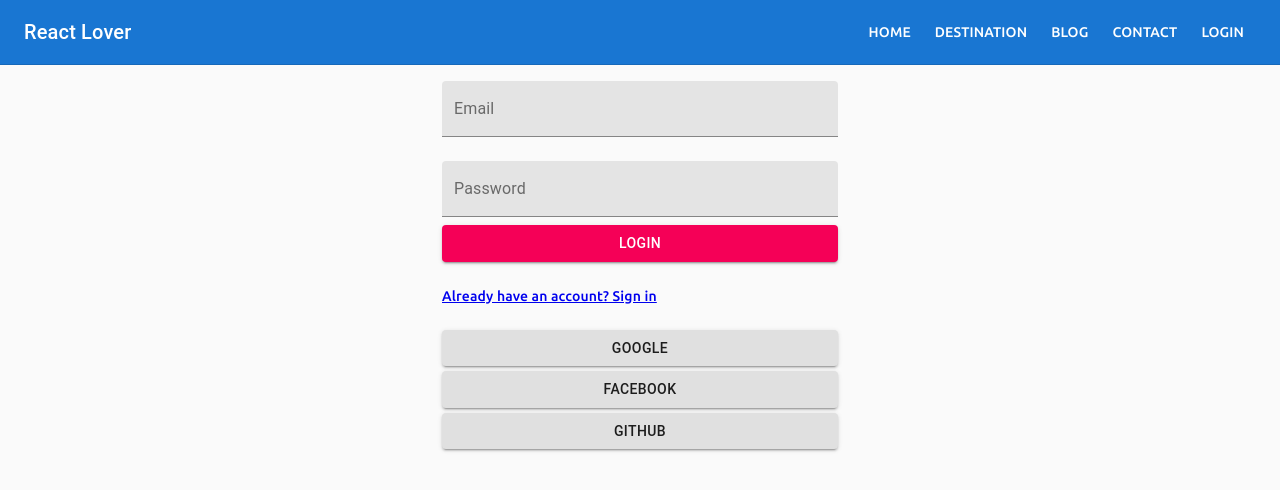
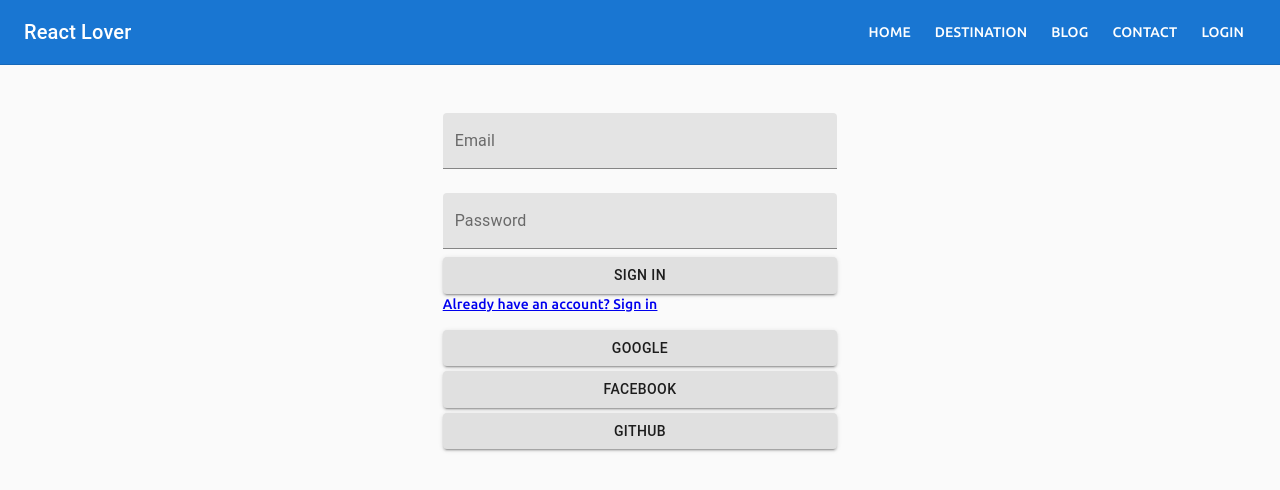
Before and after one commit to arswe-pro/Train-E-Ticket, a React (Create React App) app: page /Login in a window 1280 px wide. Shown: the top 490 px of the page. Built offline with nearby package versions, Linux system fonts and the light colour scheme.

Commit message:
email validation done

```diff
--- a/package.json
+++ b/package.json
@@ -3,6 +3,7 @@
   "version": "0.1.0",
   "private": true,
   "dependencies": {
+    "@hookform/resolvers": "^1.3.5",
     "@material-ui/core": "^4.11.3",
     "@material-ui/icons": "^4.11.2",
     "@testing-library/jest-dom": "^5.11.4",
@@ -11,9 +12,11 @@
     "axios": "^0.21.1",
     "react": "^17.0.1",
     "react-dom": "^17.0.1",
+    "react-hook-form": "^6.15.4",
     "react-router-dom": "^5.2.0",
     "react-scripts": "4.0.3",
-    "web-vitals": "^1.0.1"
+    "web-vitals": "^1.0.1",
+    "yup": "^0.32.9"
   },
   "scripts": {
     "start": "react-scripts start",
--- a/src/Components/Contact/Contact.jsx
+++ b/src/Components/Contact/Contact.jsx
@@ -6,13 +6,13 @@ const Contact = () => {
     return (
         <div>
             <Header />
-            <Container maxWidth="xs">
-                <Grid container spacing={3}>
-                    <Grid item xs={12} sm={12} md={12} lg={12}>
-                        <form noValidate autoComplete="off">
+            <Container>
+                <Grid container spacing={3} direction="row" justify="center" alignItems="center">
+                    <Grid item xs={12} sm={6} md={6} lg={4}>
+                        <form style={{marginTop:'2rem'}}>
                             <TextField type="name" fullWidth margin="normal" id="name" label="Name" variant="filled" />
                             <TextField type="email" fullWidth margin="normal" id="email" label="Email" variant="filled" />
-                            <TextareaAutosize aria-label="minimum height" rowsMin={10} variant="contained" placeholder="Comments" style={{ width: '100%' }} />
+                            <TextareaAutosize rowsMin={15} variant="contained" placeholder="Comments" style={{ width: '100%', backgroundColor: '#ddd' }} />
                             <Button type="button" fullWidth variant="contained" color="secondary">Send</Button>
                         </form>
                     </Grid>
--- a/src/Components/Form/Login.jsx
+++ b/src/Components/Form/Login.jsx
@@ -3,26 +3,44 @@ import React from 'react';
 import { Link } from 'react-router-dom';
 import Header from '../Header/Header';
 
+import { yupResolver } from '@hookform/resolvers/yup';
+import * as yup from "yup";
+import { useForm } from 'react-hook-form';
+
+const schema = yup.object().shape({
+    email: yup.string().required().email(),
+    password: yup.string().required().min(6)
+});
+
 const Login = () => {
+    const { register, handleSubmit, errors } = useForm({
+        mode: "onTouched",
+        resolver: yupResolver(schema)
+    })
+    const onSubmit = data => console.log(data);
+    console.log(errors);
     return (
         <>
             <Header />
-            <Container maxWidth="xs">
-                <Grid container spacing={3}>
-                    <Grid item xs={12} sm={12} md={12} lg={12}>
-                        <form noValidate autoComplete="off">
-                            <TextField type="email" fullWidth margin="normal" id="email" label="Email" variant="filled" />
-                            <TextField type="password" fullWidth margin="normal" id="password" label="Password" variant="filled" />
-                            <Button type="button" fullWidth variant="contained" color="secondary">Login</Button>
+            <Container>
+                <Grid container spacing={3} direction="row" justify="center" alignItems="center">
+                    <Grid item xs={12} sm={6} md={6} lg={4}>
+
+                        <form onSubmit={handleSubmit(onSubmit)} style={{ marginTop: '2rem' }}>
+
+                            <TextField type="text" name="email" margin="normal" fullWidth inputRef={register} label="Email" variant="filled" autoComplete="off" />
+                            <p>{errors.email?.message}</p>
+                            <TextField type="text" name="password" margin="normal" fullWidth inputRef={register} label="Password" variant="filled" autoComplete="off" />
+                            <p>{errors.password?.message}</p>
+
+                            <Button type="submit" fullWidth variant="contained" > Sign in</Button>
+
                         </form>
-                    </Grid>
-                    <Grid item xs={12} sm={12} md={12} lg={12}>
+
                         <Link to="/Register" variant="body2">
                             Already have an account? Sign in
                         </Link>
-                    </Grid>
-                    <Grid item xs={12} sm={12} md={12} lg={12}>
-                        <Button type="submit" fullWidth variant="contained">Google</Button>
+                        <Button style={{ marginTop: '1rem', }} type="submit" fullWidth variant="contained">Google</Button>
                         <Button style={{ margin: '5px 0', }} type="submit" fullWidth variant="contained">Facebook</Button>
                         <Button type="submit" fullWidth variant="contained">Github</Button>
                     </Grid>
--- a/src/Components/Form/Register.jsx
+++ b/src/Components/Form/Register.jsx
@@ -7,18 +7,16 @@ const Register = () => {
     return (
         <>
             <Header />
-            <Container maxWidth="xs">
-                <Grid container spacing={3}>
-                    <Grid item xs={12} sm={12} md={12} lg={12}>
-                        <form noValidate autoComplete="off">
+            <Container>
+                <Grid container spacing={3} direction="row" justify="center" alignItems="center">
+                    <Grid item xs={12} sm={6} md={6} lg={4}>
+                        <form style={{marginTop:'2rem'}}>
                             <TextField type="name" fullWidth margin="normal" id="name" label="Name" variant="filled" />
                             <TextField type="email" fullWidth margin="normal" id="email" label="Email" variant="filled" />
                             <TextField type="password" fullWidth margin="normal" id="password" label="Password" variant="filled" />
                             <TextField type="password" fullWidth margin="normal" id="confirmPassword" label="confirm Password" variant="filled" />
-                            <Button type="button" fullWidth variant="contained" color="secondary">Registration</Button>
+                            <Button type="button" fullWidth variant="contained" color="secondary">Sign UP</Button>
                         </form>
-                    </Grid>
-                    <Grid item xs={12} sm={12} md={12} lg={12}>
                         <Link to="/Login" variant="body2">
                             You have a account? Login
                         </Link>
--- a/src/Components/Style/Style.jsx
+++ b/src/Components/Style/Style.jsx
@@ -3,6 +3,10 @@ import { makeStyles } from '@material-ui/core/styles';
 const useStyles = makeStyles((theme) => ({
     root: {
 
+    },
+
+    container: {
+        margin: '0 auto'
     },
 
     NoMatch: {
@@ -28,6 +32,7 @@ const useStyles = makeStyles((theme) => ({
         color: '#fff',
     },
 
+
 }));
 
 export default useStyles;
```
Also changed, not shown: 1 other file (tests, documents, lock files or other folders).
